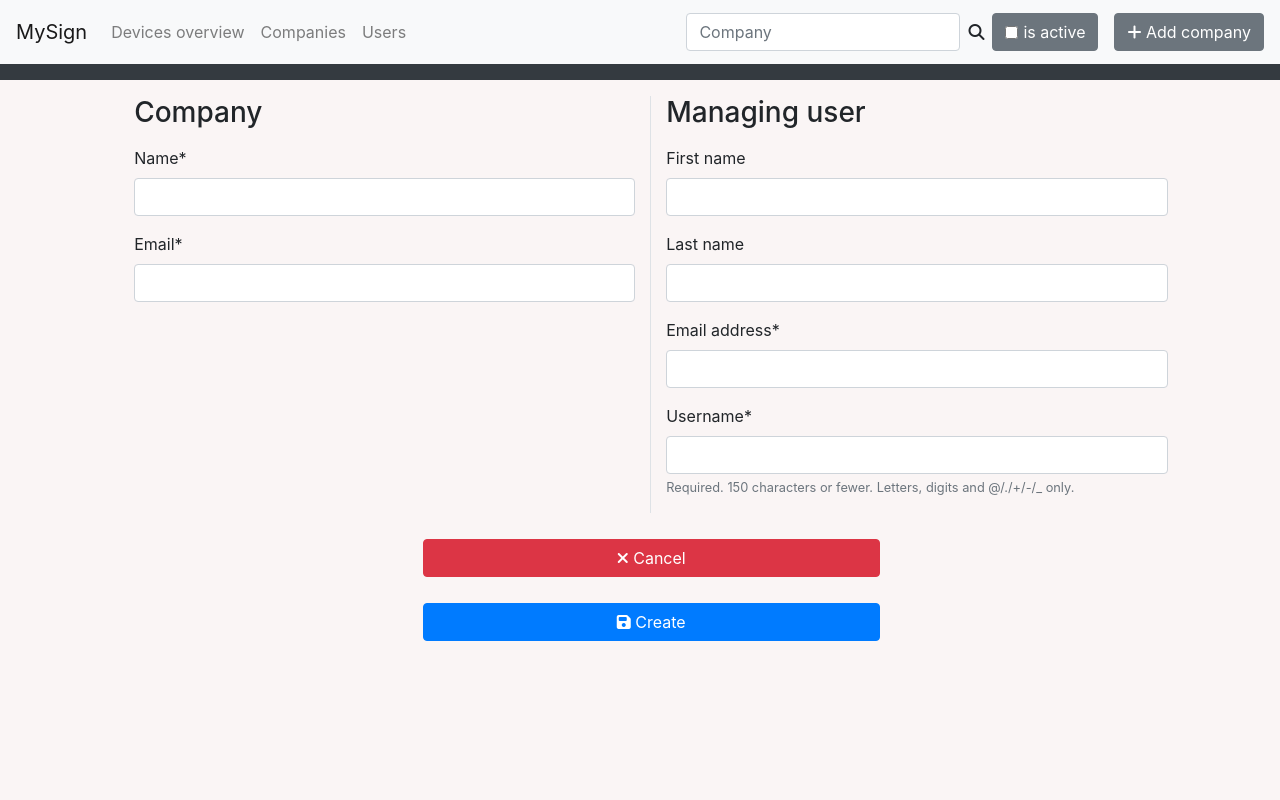
After one commit to mindhashnl/roomsignage, a Django app: page /admin/companies/addcompany in a window 1280 px wide. The commit adds this page. Run offline with Django 3.2, Linux system fonts and the light colour scheme; the visitor is signed in with stand-in values (Sample User, id 1); some libraries are stand-ins or nearby versions.

Commit message:
Added addCompany page
Changes:

added a AddCompanyUserForm
made email required for a user
routed addCompany

```diff
--- a/mysign_app/forms.py
+++ b/mysign_app/forms.py
@@ -19,3 +19,8 @@ class UserForm(ModelForm):
     class Meta:
         model = User
         fields = ['first_name', 'last_name', 'username', 'company', 'is_admin']
+
+class AddCompanyUserForm(ModelForm):
+    class Meta:
+        model = User
+        fields = ['first_name', 'last_name', 'email', 'username', ]
--- a/mysign_app/models.py
+++ b/mysign_app/models.py
@@ -27,7 +27,9 @@ def logo_upload(instance, filename):
 class User(AbstractUser):
     company = ForeignKey('Company', on_delete=models.DO_NOTHING, null=True, blank=True)
     is_admin = BooleanField(default=False)
+    email = models.EmailField('email address', unique=True)
 
+    REQUIRED_FIELDS = [email]
     def clean(self, *args, **kwargs):
         # Validate company and is_admin not both set
         if self.company and self.is_admin:
--- a/mysign_app/routes/admin.py
+++ b/mysign_app/routes/admin.py
@@ -1,7 +1,7 @@
 from django.contrib import messages
 from django.contrib.auth.decorators import login_required
 
-from mysign_app.forms import CompanyForm, UserForm, DoorDeviceForm
+from mysign_app.forms import CompanyForm, UserForm, DoorDeviceForm, AddCompanyUserForm
 from mysign_app.models import DoorDevice, Company, User
 
 from django.contrib.auth.views import logout_then_login
@@ -54,3 +54,13 @@ def users(request):
         'form': UserForm()
     }
     return HttpResponse(template.render(context, request))
+
+
+@admin_required
+def addCompany(request):
+    template = loader.get_template('mysign_app/admin/addCompany.html')
+    context = {
+        'AddCompanyUserForm': AddCompanyUserForm(),
+        'AddCompanyForm': CompanyForm(),
+    }
+    return HttpResponse(template.render(context, request))
--- /dev/null
+++ b/mysign_app/templates/mysign_app/admin/addCompany.html
@@ -0,0 +1,34 @@
+{% extends 'mysign_app/admin/base.html' %}
+{% load crispy_forms_tags %}
+{% block list_content %}
+        <div class="col-11 mt-3">
+            <div class="row">
+                <div class="col-6 border-right">
+                    <label><h3>Company</h3></label>
+                    {% csrf_token %}
+                    {{ AddCompanyForm|crispy }}
+                </div>
+                <div class="col-6">
+                    <label><h3>Managing user</h3></label>
+                    {% csrf_token %}
+                    {{ AddCompanyUserForm|crispy }}
+                </div>
+            </div>
+
+            <div class="row offset-md-3 col-md-6 align-items-end h-25 pb-5">
+                <div class="col-md-12">
+                    <a href="#" class="btn btn-danger btn-block " role="button">
+                        <i class="fas fa-times"></i>
+                        Cancel
+                    </a>
+                </div>
+                <div class="col-md-12 align-items-bottom">
+                    <a href="#" class="btn btn-primary btn-block" role="button">
+                        <i class="fas fa-save" style=""></i>
+                        Create
+                    </a>
+                </div>
+            </div>
+        </div>
+
+{% endblock %}
--- a/mysign_app/templates/mysign_app/admin/navbar.html
+++ b/mysign_app/templates/mysign_app/admin/navbar.html
@@ -30,7 +30,7 @@
                 <label class="btn btn-secondary mr-3">
                     <input type="checkbox" autocomplete="off" style="margin-right: 5px; "> is active
                 </label>
-                <a href="#" class="btn btn-secondary mt-auto" role="button">
+                <a href="{% url 'admin_addCompany' %}" class="btn btn-secondary mt-auto" role="button">
                     <i class="fas fa-plus"></i>
                     Add company
                 </a>
--- a/mysign_app/urls.py
+++ b/mysign_app/urls.py
@@ -13,5 +13,6 @@ urlpatterns = [
     path('admin/door_devices/', admin.door_devices, name='admin_door_devices'),
     path('admin/companies/', admin.companies, name='admin_companies'),
     path('admin/users/', admin.users, name='admin_users'),
+    path('admin/companies/addcompany', admin.addCompany, name='admin_addCompany'),
 
 ]
```
